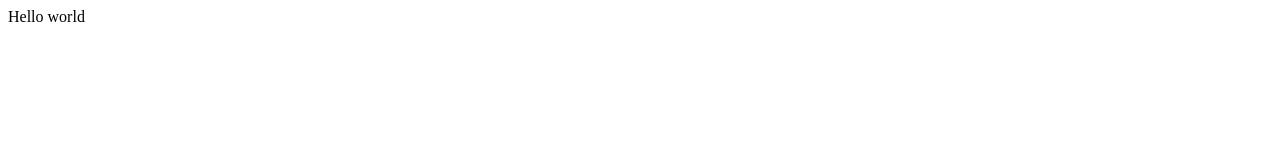
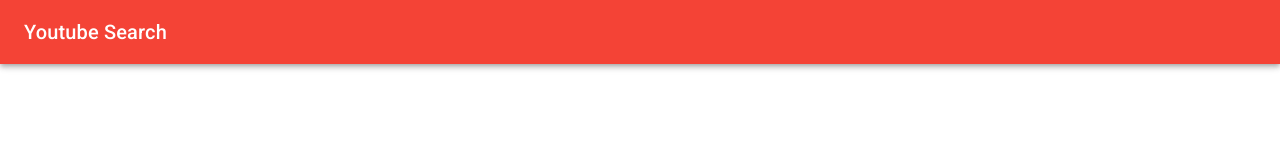
Before and after one commit to josehfortes/youtube-search, a React app: page / in a window 1280 px wide. Built offline with nearby package versions, Linux system fonts and the light colour scheme.

Commit message:
Configurado sass e instalado material ui

```diff
--- /dev/null
+++ b/src/components/appBar/index.js
@@ -0,0 +1,30 @@
+import React from 'react'
+import { makeStyles } from '@material-ui/core/styles'
+import AppBar from '@material-ui/core/AppBar'
+import Toolbar from '@material-ui/core/Toolbar'
+import Typography from '@material-ui/core/Typography'
+
+const useStyles = makeStyles(() => ({
+  root: {
+    flexGrow: 1
+  },
+  title: {
+    flexGrow: 1
+  }
+}))
+
+export default function ButtonAppBar() {
+  const classes = useStyles()
+
+  return (
+    <div className={classes.root}>
+      <AppBar position="static">
+        <Toolbar>
+          <Typography variant="h6" className={classes.title}>
+            Youtube Search
+          </Typography>
+        </Toolbar>
+      </AppBar>
+    </div>
+  )
+}
--- a/src/index.html
+++ b/src/index.html
@@ -4,6 +4,7 @@
     <meta charset="utf-8" />
     <meta name="viewport" content="width=device-width, initial-scale=1.0" />
     <meta http-equiv="X-UA-Compatible" content="ie=edge" />
+    <link rel="stylesheet" href="https://fonts.googleapis.com/css?family=Roboto:300,400,500,700&display=swap" />
     <title>Youtube Search</title>
   </head>
   <body>
--- a/src/index.js
+++ b/src/index.js
@@ -1,4 +1,24 @@
 import React from 'react'
 import ReactDOM from 'react-dom'
 
-ReactDOM.render(<div>Hello world</div>, document.getElementById('root'))
+import Home from './pages/home'
+
+import { createMuiTheme, ThemeProvider } from '@material-ui/core/styles'
+import red from '@material-ui/core/colors/red'
+
+import './index.scss'
+
+const theme = createMuiTheme({
+  palette: {
+    primary: {
+      main: red[500]
+    }
+  }
+})
+
+ReactDOM.render(
+  <ThemeProvider theme={theme}>
+    <Home />
+  </ThemeProvider>,
+  document.getElementById('root')
+)
--- /dev/null
+++ b/src/index.scss
@@ -0,0 +1,4 @@
+* {
+  padding: 0;
+  margin: 0;
+}
--- /dev/null
+++ b/src/pages/home/index.js
@@ -0,0 +1,11 @@
+import React from 'react'
+
+import AppBar from '../../components/appBar'
+
+export default function Home() {
+  return (
+    <div>
+      <AppBar />
+    </div>
+  )
+}
--- a/webpack.config.js
+++ b/webpack.config.js
@@ -1,4 +1,5 @@
-const HtmlWebPackPlugin = require("html-webpack-plugin")
+/* eslint-disable prettier/prettier */
+const HtmlWebPackPlugin = require('html-webpack-plugin')
 
 module.exports = {
   module: {
@@ -7,21 +8,29 @@
         test: /\.(js|jsx)$/,
         exclude: /node_modules/,
         use: {
-          loader: "babel-loader"
+          loader: 'babel-loader'
         }
       },
       {
         test: /\.html$/,
         use: {
-          loader: "html-loader"
+          loader: 'html-loader'
         }
+      },
+      {
+        test: /\.s[ac]ss$/i,
+        use: [
+          'style-loader',
+          'css-loader',
+          'sass-loader'
+        ]
       }
     ]
   },
   plugins: [
     new HtmlWebPackPlugin({
-      template: "./src/index.html",
-      filename: "./index.html"
+      template: './src/index.html',
+      filename: './index.html'
     })
   ]
 }
```
Also changed, not shown: package.json (+7 -0 lines), 1 other file.
